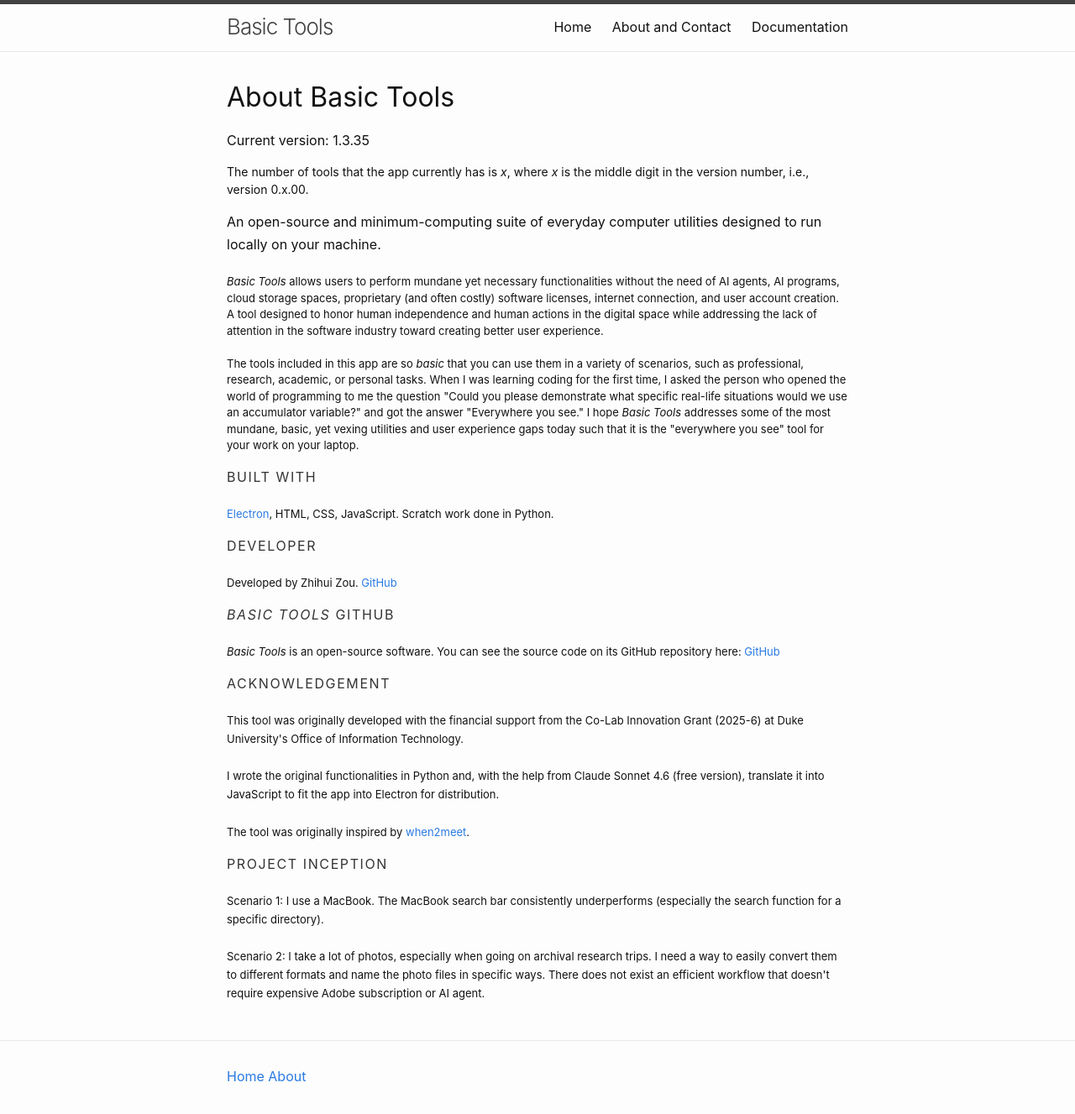
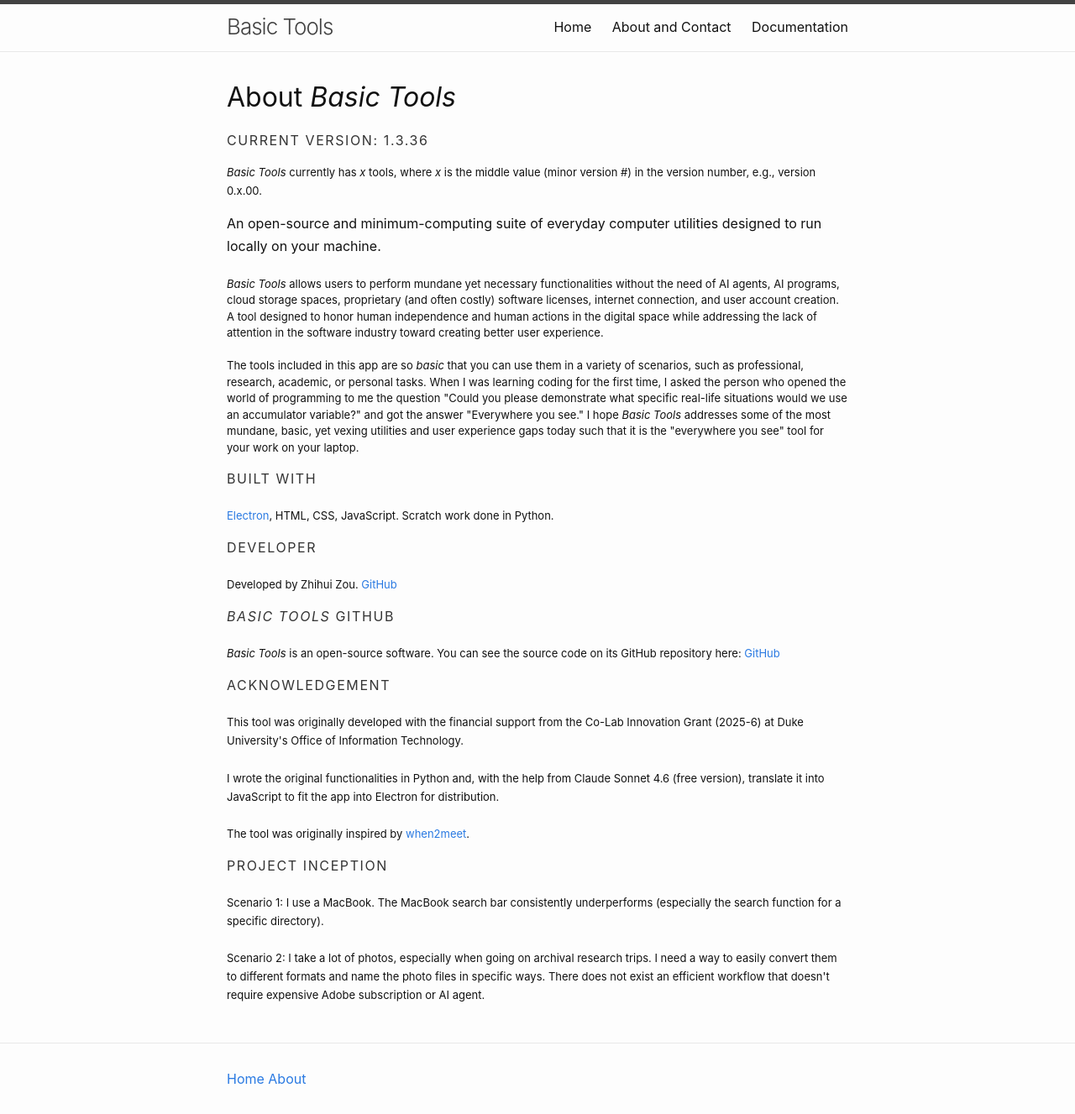
Before and after one commit to zzou21/BasicToolsWeb, a Jekyll site: the page built from about/index.html, in a window 1280 px wide. Shown: the whole page at 84% size. Built offline with Jekyll 4.4.1, drawn with Linux system fonts in a browser that asks for light colours.

Commit message:
minor script change

```diff
--- a/about/index.html
+++ b/about/index.html
@@ -6,9 +6,9 @@ permalink: /about/
 ---
 <link rel="stylesheet" href="{{ '/assets/css/about.css' | relative_url }}">
 <header class="header">
-  <h1 class="header__title">About Basic Tools</h1>
-  <p class="header__eyebrow">Current version: 1.3.35</p>
-  <p class="version-description">The number of tools that the app currently has is <i>x</i>, where <i>x</i> is the middle digit in the version number, i.e., version 0.x.00.</p>
+  <h1 class="header__title">About <i>Basic Tools</i></h1>
+  <p class="about-label">Current version: 1.3.36</p>
+  <p class="about-body"><i>Basic Tools</i> currently has <i>x</i> tools, where <i>x</i> is the middle value (minor version #) in the version number, e.g., version 0.x.00.</p>
 </header>
 
 <div class="divider"></div>
--- a/index.html
+++ b/index.html
@@ -7,7 +7,7 @@ description: Home
 
 <div class="home">
   <h1>Welcome to Basic Tools</h1>
-  <p class="eyebrow">Current version: 1.3.34</p>
+  <p class="eyebrow">Current version: 1.3.36</p>
   <p class="version-description">The number of tools that the app currently has is <i>x</i>, where <i>x</i> is the middle digit in the version number, i.e., version 0.<i>x</i>.00</p>
 
 </div>
```
